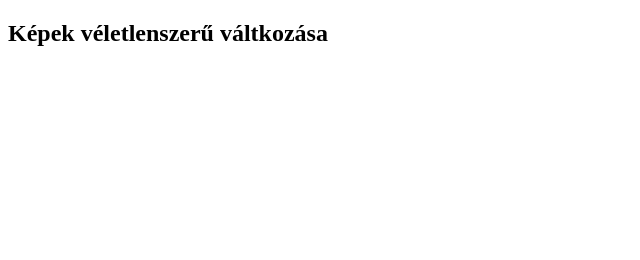
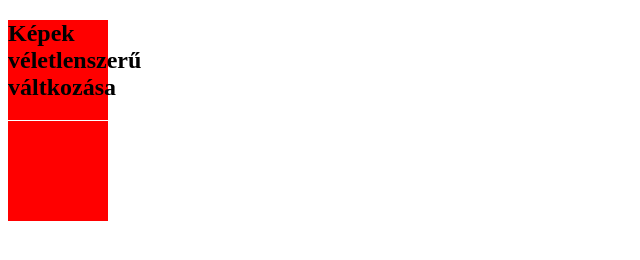
Before and after one commit to fragler01/banner-teamwork, a plain HTML site: page index.html in a window 1280 px wide. Shown: the whole page, without its empty margins (0-640 px from the left). Drawn offline with Linux system fonts and the light colour scheme.

Commit message:
style.css

```diff
--- a/index.html
+++ b/index.html
@@ -5,6 +5,7 @@
     <meta http-equiv="X-UA-Compatible" content="IE=edge">
     <meta name="viewport" content="width=device-width, initial-scale=1.0">
     <title>Banner-csapat munka</title>
+    <link rel="stylesheet" href="style.css">
 </head>
 <body>
     <div class="container">
--- /dev/null
+++ b/style.css
@@ -0,0 +1,12 @@
+div {
+    width: 100px;
+    height: 100px;
+    position: relative;
+    background-color: red;
+    animation-name: example;
+    animation-duration: 4s;
+    animation-iteration-count: infinite;
+  }
+#kepek{
+
+}
```
